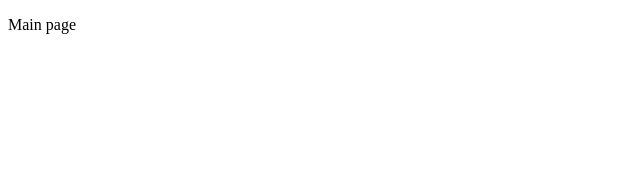
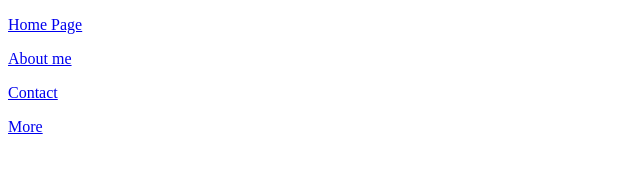
Before and after one commit to svats1/node-app, a plain HTML site: page index.html in a window 1280 px wide. Shown: the whole page, without its empty margins (0-640 px from the left). Drawn offline with Linux system fonts and the light colour scheme.

Commit message:
Create home page

```diff
--- a/index.html
+++ b/index.html
@@ -12,6 +12,9 @@ localhost:8080/contact-me should take users to contact-me.html
     <title>Main page</title>
 </head>
 <body>
-    <p>Main page</p>
+    <p><a href="/">Home Page</a></p>
+    <p><a href="/">About me</a></p>
+    <p><a href="/">Contact</a></p>
+    <p><a href="/">More</a></p>
 </body>
 </html>
```
